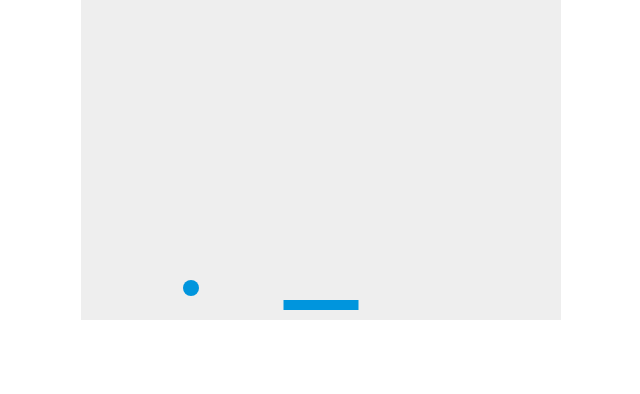
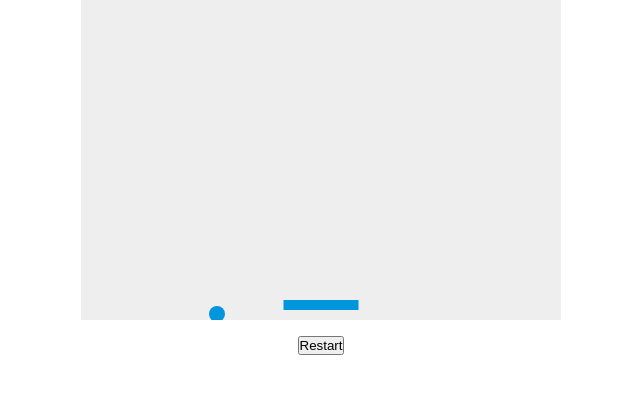
Before and after one commit to Lastor-Chen/breakout_game, a plain HTML site: page index_remake.html in a window 1280 px wide. Shown: the whole page, without its empty margins (319-959 px from the left). Drawn offline with Linux system fonts and the light colour scheme.

Commit message:
[加入] remake, gameOver 機制

```diff
--- a/index_remake.html
+++ b/index_remake.html
@@ -10,15 +10,26 @@
       padding: 0;
       margin: 0;
     }
+    .container {
+      width: 70%;
+      margin: 0 auto;
+      text-align: center;
+    }
     canvas {
       background: #eee;
       display: block;
       margin: 0 auto;
     }
+    button {
+      margin-top: 1rem;
+    }
   </style>
 </head>
 <body>
-  <canvas id="myCanvas" width="480" height="320"></canvas>
+  <div class="container">
+    <canvas id="myCanvas" width="480" height="320"></canvas>
+    <button id="restart">Restart</button>
+  </div>
   <script src="main_remake.js"></script>
 </body>
 </html>
--- a/main_mdn.js
+++ b/main_mdn.js
@@ -115,7 +115,7 @@ function animationLoop() {
       dy = -2
       paddleX = (canvas.width - paddleWidth) / 2
     } else {
-      alert('GAME OVER.\nRestart the game?')
+      alert('GAME OVER')
       return document.location.reload()
     }
   }
--- a/main_remake.js
+++ b/main_remake.js
@@ -32,6 +32,8 @@ class GameApp {
 
   isRightPressed = false
   isLeftPressed = false
+  requestFrameId = 0
+  isGameOver = false
 
   start() {
     // listen keyboard controller
@@ -52,10 +54,21 @@ class GameApp {
       }
     })
 
-    window.requestAnimationFrame(() => this.drawFrame())
+    // listen buttons
+    const restartBtn = document.querySelector('#restart')
+    restartBtn.addEventListener('click', () => {
+      document.location.reload()
+    })
+
+    this.runAnimationLoop()
+  }
+
+  runAnimationLoop() {
+    this.requestFrameId = window.requestAnimationFrame(() => this.drawFrame())
   }
 
   drawFrame() {
+    if (this.isGameOver) return this.gameOver()
     this.ctx.clearRect(0, 0, this.canvas.width, this.canvas.height)
 
     this.paddle.updateBound().draw(this.ctx)
@@ -74,17 +87,21 @@ class GameApp {
     this.ball.x += this.dx
     this.ball.y += this.dy
 
-    // loop from frame to frame
-    window.requestAnimationFrame(() => this.drawFrame())
+    this.runAnimationLoop()
   }
 
   collideBallWithWall() {
-    if (this.ball.left < 0 || this.ball.right > this.canvas.width) {
+    const isHitWallLeft = this.ball.left < 0
+    const isHitWallRight = this.ball.right > this.canvas.width
+    const isHitWallTop = this.ball.top < 0
+    const isHitWallBottom = this.ball.bottom > this.canvas.height
+
+    if (isHitWallLeft || isHitWallRight) {
       this.dx = -this.dx
-    } else if (this.ball.top < 0) {
+    } else if (isHitWallTop) {
       this.dy = -this.dy
-    } else if (this.ball.bottom > this.canvas.height) {
-      this.dy = -this.dy
+    } else if (isHitWallBottom) {
+      this.isGameOver = true
     }
   }
 
@@ -96,6 +113,12 @@ class GameApp {
     if (isXin && isYin) {
       this.dy = -this.dy
     }
+  }
+
+  gameOver() {
+    window.cancelAnimationFrame(this.requestFrameId)
+    this.requestFrameId = null
+    alert('Game Over')
   }
 }
 
```
